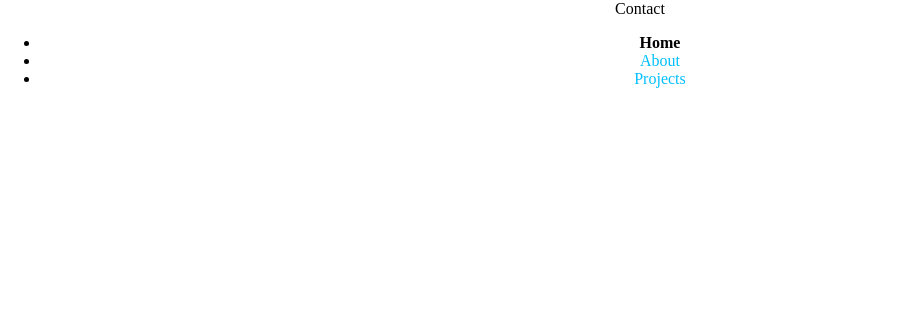
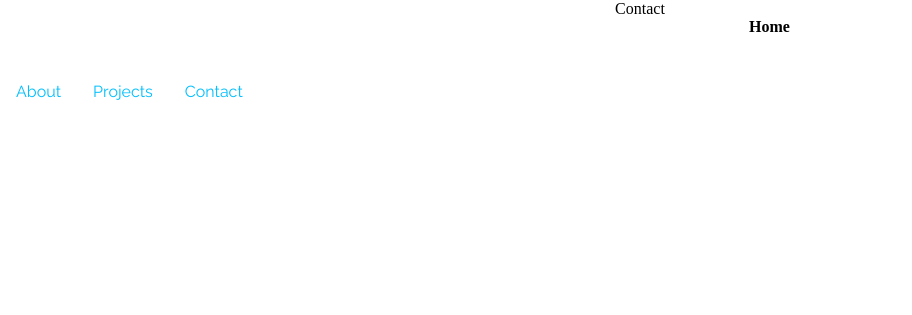
Before and after one commit to MillieClare/millieclare.github.io, a plain HTML site: page index.html in a window 1280 px wide. Shown: the top 315 px of the page, without its empty margins (0-912 px from the left). Drawn offline with Linux system fonts and the light colour scheme.

Commit message:
Update index.html

```diff
--- a/index.html
+++ b/index.html
@@ -6,16 +6,18 @@
  <link href="https://fonts.googleapis.com/css?family=Raleway" rel="stylesheet">
 </head>
 <body>
+
    <div class="contact-button">
     <a>Contact</a>
   </div>
-  <nav>
-        <ul>
-            <li><b>Home</b></li>
-            <li><a href="About.html">About</a></li>
-            <li><a href="Projects.html">Projects</a></li>
-        </ul>
-    </nav>
+  <div class="topnav">
+
+            <b>Home</b></li>
+            <a href="About.html">About</a>
+            <a href="Projects.html">Projects</a>
+            <a href="contact.html">Contact</a>
+
+  </div>
   	<div class="hero">
 	<h1>Millie Clare</h1>
 
```
